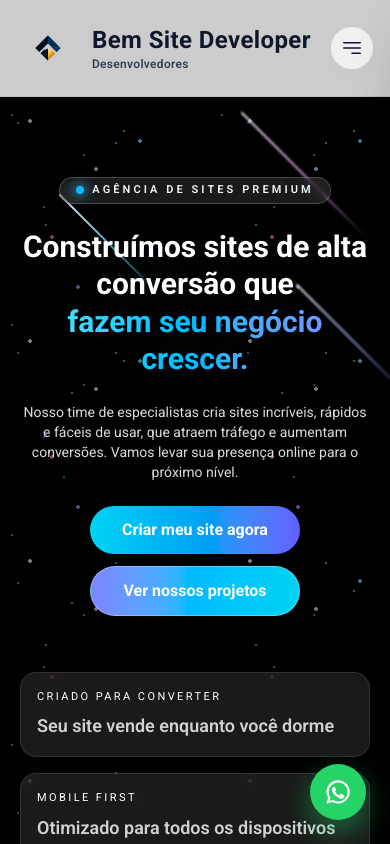
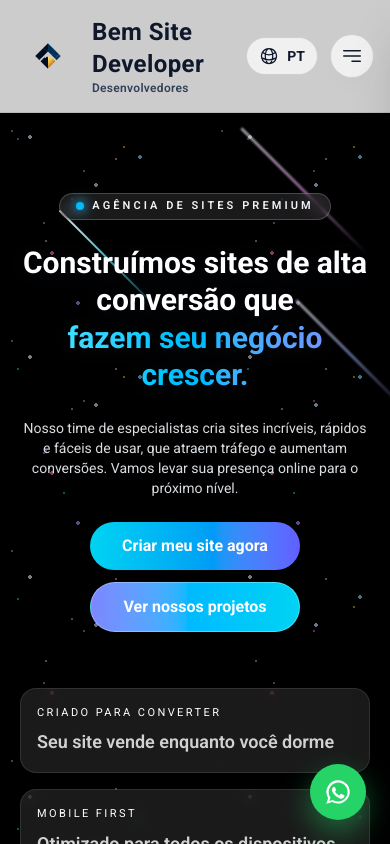
Before and after one commit to Ese-Fapo/my-website, a Next.js app: page / in a window 390 px wide. Shown: the top 844 px of the page. Built offline with nearby package versions, Linux system fonts and the light colour scheme.

Commit message:
language switcher adjusted

```diff
--- a/components/Home/Navbar/MobileNav.tsx
+++ b/components/Home/Navbar/MobileNav.tsx
@@ -2,7 +2,6 @@ import React from "react"
 import Link from "next/link"
 import { XMarkIcon } from "@heroicons/react/24/outline"
 import { useLanguage } from "@/lib/i18n"
-import LanguageSwitcher from "@/components/LanguageSwitcher/LanguageSwitcher"
 
 
 
@@ -96,9 +95,6 @@ const MobileNav = ({
                 {t.nav.start}
               </span>
             </Link>
-            <div className="pt-2">
-              <LanguageSwitcher compact />
-            </div>
           </div>
         </div>
       </div>
--- a/components/Home/Navbar/ResponsiveNav.tsx
+++ b/components/Home/Navbar/ResponsiveNav.tsx
@@ -61,7 +61,8 @@ const ResponsiveNav = () => {
             <LanguageSwitcher />
           </div>
 
-          <div className="lg:hidden">
+          <div className="flex items-center gap-3 lg:hidden">
+            <LanguageSwitcher />
             <button
               onClick={() => setOpen(true)}
               className="inline-flex h-11 w-11 items-center justify-center rounded-full border border-slate-900/15 bg-white/70 text-slate-900 shadow-[0_12px_26px_-18px_rgba(15,23,42,0.25)] transition hover:border-slate-900/30 hover:bg-white hover:text-slate-900"
```
